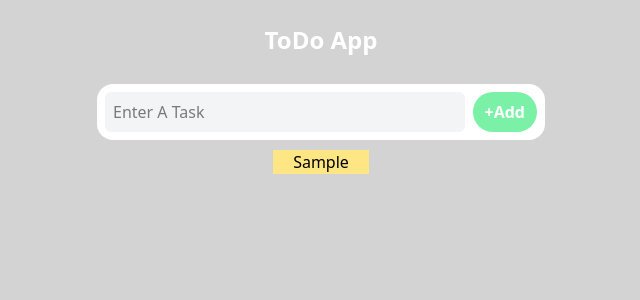
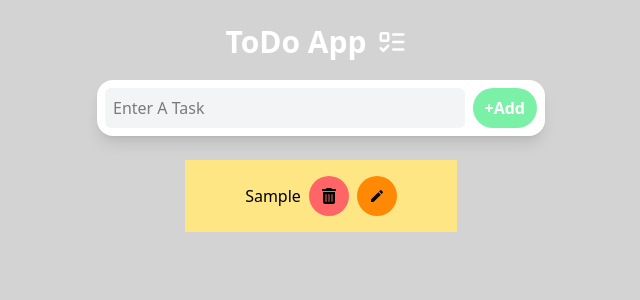
Before and after one commit to IliaTikyov/ToDo-App, a React (Vite) app: page / in a window 1280 px wide. Both pictures are taken after typing "Sample" into the empty fields and a click on the button "+Add". Shown: the top 300 px of the page, without its empty margins (319-959 px from the left). Built offline with nearby package versions, Linux system fonts and the light colour scheme.

Commit message:
Implementing Editing and Deleting Functionality (#3)

```diff
--- a/package.json
+++ b/package.json
@@ -13,6 +13,7 @@
     "@tailwindcss/vite": "^4.1.11",
     "react": "^19.1.0",
     "react-dom": "^19.1.0",
+    "react-icons": "^5.5.0",
     "tailwindcss": "^4.1.11"
   },
   "devDependencies": {
--- a/src/components/AddingTasks.jsx
+++ b/src/components/AddingTasks.jsx
@@ -1,15 +1,23 @@
 import { useState } from "react";
+import { FaTrashCan } from "react-icons/fa6";
+import { MdEdit } from "react-icons/md";
+import { GiCancel } from "react-icons/gi";
 
 const AddingTasks = () => {
   const [addTask, setAddTask] = useState("");
   const [tasks, setTasks] = useState([]);
   const [error, setError] = useState(false);
+  const [editingTaskId, setEditingTaskId] = useState(null);
+  const [editingText, setEditingText] = useState("");
 
   const handleAddTask = (e) => {
     e.preventDefault();
 
     if (addTask.trim().length > 0) {
-      setTasks((prevTasks) => [...prevTasks, addTask]);
+      setTasks((prevTasks) => [
+        ...prevTasks,
+        { id: Date.now(), text: addTask },
+      ]);
       setAddTask("");
       setError(false);
     } else {
@@ -17,9 +25,39 @@ const AddingTasks = () => {
     }
   };
 
+  const handleDeleteTask = (id) => {
+    const task = tasks.find((t) => t.id === id);
+    if (!task) return;
+
+    const confirmDelete = confirm(`Delete "${task.text}"?`);
+    if (confirmDelete) {
+      setTasks((prev) => prev.filter((t) => t.id !== id));
+    }
+  };
+
+  const handleModify = (task) => {
+    setEditingTaskId(task.id);
+    setEditingText(task.text);
+  };
+
+  const handleSaveEdit = (button) => {
+    if (button === "save") {
+      setTasks((prev) =>
+        prev.map((t) =>
+          t.id === editingTaskId ? { ...t, text: editingText } : t
+        )
+      );
+      setEditingTaskId(null);
+      setEditingText("");
+    } else if (button === "cancel") {
+      setEditingTaskId(null);
+      setEditingText("");
+    }
+  };
+
   return (
     <>
-      <div className="p-2 rounded-2xl bg-white max-w-md w-full mx-auto">
+      <div className="p-2 rounded-2xl bg-white max-w-md w-full mx-auto shadow-lg">
         <form onSubmit={handleAddTask}>
           <div className="flex gap-2">
             <input
@@ -44,13 +82,50 @@ const AddingTasks = () => {
         )}
       </div>
 
-      <div className="py-2.5">
-        {tasks.map((task, index) => (
-          <>
-            <div className="bg-amber-200 px-5" key={index}>
-              {task}
-            </div>
-          </>
+      <div className="py-2.5 mt-3.5 flex flex-wrap">
+        {tasks.map((task) => (
+          <div
+            key={task.id}
+            className="bg-amber-200 hover:bg-amber-300 px-15 py-4 mb-3 mx-2 basis-1/5 text-center justify-center items-center flex "
+          >
+            {editingTaskId === task.id ? (
+              <>
+                <input
+                  value={editingText}
+                  onChange={(e) => setEditingText(e.target.value)}
+                />
+                <button
+                  onClick={() => handleSaveEdit("save")}
+                  className="bg-blue-400 hover:bg-blue-500 cursor-pointer rounded-3xl px-3 py-3 ml-2"
+                >
+                  <MdEdit />
+                </button>
+                <button
+                  onClick={() => handleSaveEdit("cancel")}
+                  className="bg-gray-400 hover:bg-gray-500 cursor-pointer rounded-3xl px-3 py-3 ml-2"
+                >
+                  <GiCancel />
+                </button>
+              </>
+            ) : (
+              <>
+                {task.text}
+                <button
+                  className="bg-red-400 hover:bg-red-500 cursor-pointer rounded-3xl px-3 py-3 ml-2"
+                  type="button"
+                  onClick={() => handleDeleteTask(task.id)}
+                >
+                  <FaTrashCan />
+                </button>
+                <button
+                  onClick={() => handleModify(task)}
+                  className="bg-orange-400 hover:bg-orange-500 cursor-pointer rounded-3xl px-3 py-3 ml-2"
+                >
+                  <MdEdit />
+                </button>
+              </>
+            )}
+          </div>
         ))}
       </div>
     </>
--- a/src/components/Header.jsx
+++ b/src/components/Header.jsx
@@ -1,7 +1,11 @@
+import { LuListTodo } from "react-icons/lu";
+
 const Header = () => {
   return (
     <header>
-      <h1 className="text-2xl font-bold text-white mb-7">ToDo App</h1>
+      <h1 className="text-3xl font-bold text-white mb-5 flex items-center ">
+        ToDo App <LuListTodo className="mx-2.5" />
+      </h1>
     </header>
   );
 };
```
Also changed, not shown: 1 other file (tests, documents, lock files or other folders).
